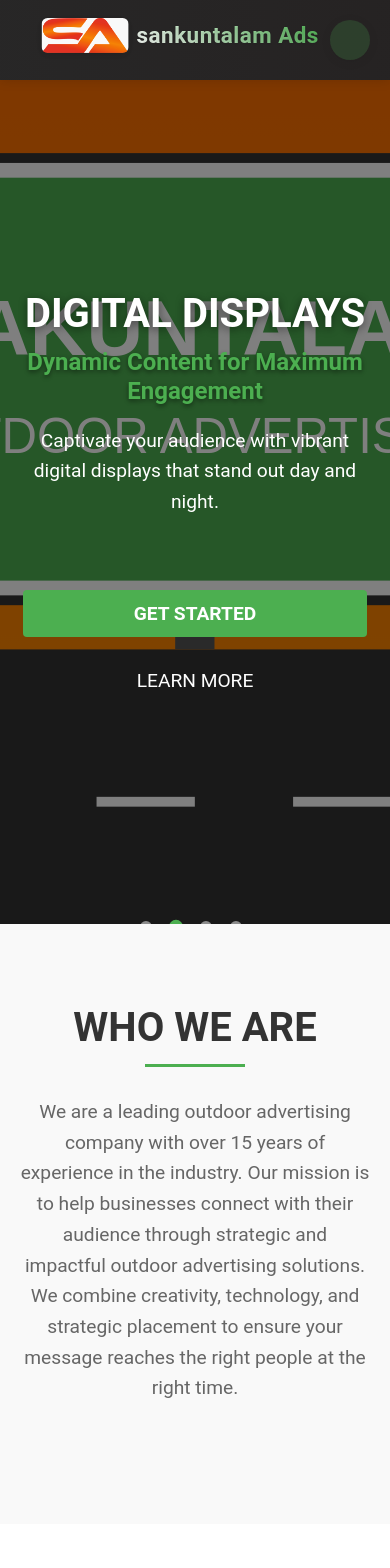
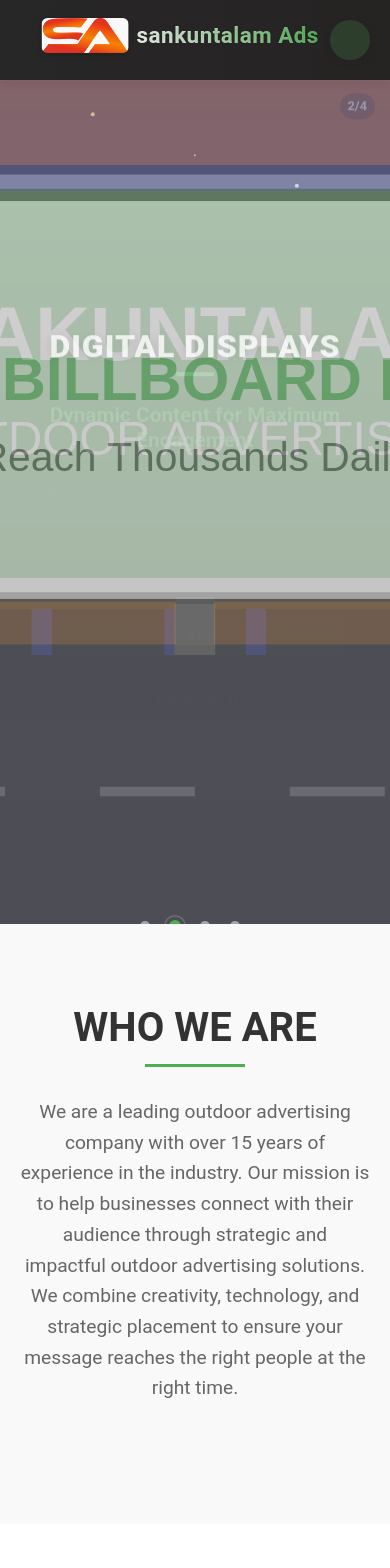
Before and after one commit to prakhar315/sakuntalam, a React (Create React App) app: page / in a window 390 px wide. Shown: the top 1568 px of the page. Built offline with nearby package versions, Linux system fonts and the light colour scheme.

Commit message:
Fix hero section alignment and button positioning

```diff
--- a/src/pages/Home.css
+++ b/src/pages/Home.css
@@ -20,6 +20,7 @@
   position: relative;
   height: 100vh;
   width: 100%;
+  overflow: hidden;
 }
 
 .slide-background {
@@ -30,8 +31,10 @@
   height: 100%;
   background-size: cover;
   background-position: center;
+  background-repeat: no-repeat;
   z-index: 1;
   transition: transform 6s ease;
+  object-fit: cover;
 }
 
 .slick-active .slide-background {
@@ -39,8 +42,10 @@
 }
 
 .slide-content {
-  position: relative;
+  position: absolute;
   z-index: 2;
+  top: 0;
+  left: 0;
   height: 100%;
   width: 100%;
   display: flex;
@@ -49,11 +54,12 @@
   align-items: center;
   text-align: center;
   padding: 0 20px;
-  background: rgba(0, 0, 0, 0.5);
+  background: linear-gradient(to bottom, rgba(0, 0, 0, 0.4), rgba(0, 0, 0, 0.7));
   color: #fff;
   opacity: 0;
   transform: translateY(20px);
   transition: opacity 0.8s ease, transform 0.8s ease;
+  box-sizing: border-box;
 }
 
 .slick-active .slide-content {
@@ -61,14 +67,47 @@
   transform: translateY(0);
 }
 
+.slide-content-inner {
+  display: flex;
+  flex-direction: column;
+  align-items: center;
+  justify-content: center;
+  width: 100%;
+  max-width: 1000px;
+  padding: 20px;
+  margin: 0 auto;
+}
+
+.slide-number {
+  position: absolute;
+  top: 30px;
+  right: 30px;
+  font-size: 1rem;
+  font-weight: 600;
+  color: rgba(255, 255, 255, 0.8);
+  background: rgba(0, 0, 0, 0.3);
+  padding: 5px 10px;
+  border-radius: 20px;
+  opacity: 0;
+  transform: translateY(-20px);
+  transition: opacity 0.8s ease 0.2s, transform 0.8s ease 0.2s;
+}
+
+.slick-active .slide-number {
+  opacity: 1;
+  transform: translateY(0);
+}
+
 .slide-content h1 {
-  font-size: 4rem;
-  font-weight: bold;
-  margin-bottom: 10px;
+  font-size: 4.5rem;
+  font-weight: 800;
+  margin-bottom: 15px;
   text-shadow: 0 2px 10px rgba(0, 0, 0, 0.5);
   opacity: 0;
   transform: translateY(20px);
   transition: opacity 0.8s ease 0.3s, transform 0.8s ease 0.3s;
+  letter-spacing: 1px;
+  text-transform: uppercase;
 }
 
 .slick-active .slide-content h1 {
@@ -76,14 +115,31 @@
   transform: translateY(0);
 }
 
+.slide-divider {
+  width: 80px;
+  height: 4px;
+  background: #4CAF50;
+  margin: 0 auto 20px;
+  border-radius: 2px;
+  opacity: 0;
+  transform: scaleX(0);
+  transition: opacity 0.8s ease 0.4s, transform 0.8s ease 0.4s;
+}
+
+.slick-active .slide-divider {
+  opacity: 1;
+  transform: scaleX(1);
+}
+
 .slide-content h2 {
-  font-size: 2rem;
+  font-size: 2.2rem;
   margin-bottom: 20px;
   color: #4CAF50;
   text-shadow: 0 2px 5px rgba(0, 0, 0, 0.5);
   opacity: 0;
   transform: translateY(20px);
   transition: opacity 0.8s ease 0.5s, transform 0.8s ease 0.5s;
+  font-weight: 600;
 }
 
 .slick-active .slide-content h2 {
@@ -98,6 +154,8 @@
   opacity: 0;
   transform: translateY(20px);
   transition: opacity 0.8s ease 0.7s, transform 0.8s ease 0.7s;
+  line-height: 1.6;
+  text-shadow: 0 1px 3px rgba(0, 0, 0, 0.3);
 }
 
 .slick-active .slide-content p {
@@ -110,6 +168,12 @@
   opacity: 0;
   transform: translateY(20px);
   transition: opacity 0.8s ease 0.9s, transform 0.8s ease 0.9s;
+  display: flex;
+  justify-content: center;
+  align-items: center;
+  flex-wrap: wrap;
+  width: 100%;
+  max-width: 500px;
 }
 
 .slick-active .hero-btns {
@@ -117,30 +181,97 @@
   transform: translateY(0);
 }
 
+.slide-progress-container {
+  position: absolute;
+  bottom: 80px;
+  left: 50%;
+  transform: translateX(-50%);
+  width: 100px;
+  height: 4px;
+  background: rgba(255, 255, 255, 0.3);
+  border-radius: 2px;
+  overflow: hidden;
+  opacity: 0;
+  transition: opacity 0.8s ease 1s;
+}
+
+.slick-active .slide-progress-container {
+  opacity: 1;
+}
+
+.slide-progress {
+  height: 100%;
+  width: 100%;
+  background-color: #4CAF50;
+  transform-origin: left center;
+  animation-name: progressAnimation;
+  animation-timing-function: linear;
+  animation-iteration-count: 1;
+  transform: scaleX(0);
+}
+
+@keyframes progressAnimation {
+  0% {
+    transform: scaleX(0);
+  }
+  100% {
+    transform: scaleX(1);
+  }
+}
+
 .btn {
-  padding: 12px 26px;
+  padding: 14px 30px;
   font-size: 1.2rem;
-  border-radius: 4px;
+  font-weight: 600;
+  border: none;
+  border-radius: 50px;
+  cursor: pointer;
+  transition: all 0.3s ease;
+  text-transform: uppercase;
+  letter-spacing: 1px;
+  position: relative;
+  overflow: hidden;
+  margin: 10px;
+  box-shadow: 0 4px 15px rgba(0, 0, 0, 0.2);
   outline: none;
-  border: none;
-  cursor: pointer;
-  margin: 0 10px;
-  transition: all 0.3s ease-out;
+  min-width: 180px;
+  text-align: center;
+}
+
+.btn::before {
+  content: '';
+  position: absolute;
+  top: 0;
+  left: -100%;
+  width: 100%;
+  height: 100%;
+  background: linear-gradient(90deg, transparent, rgba(255, 255, 255, 0.2), transparent);
+  transition: all 0.6s ease;
+}
+
+.btn:hover::before {
+  left: 100%;
 }
 
 .btn-primary {
-  background-color: #4CAF50;
+  background: linear-gradient(45deg, #4CAF50, #2E7D32);
   color: #fff;
 }
 
 .btn-outline {
   background-color: transparent;
   color: #fff;
-  border: 1px solid #fff;
+  border: 2px solid #fff;
+  backdrop-filter: blur(5px);
 }
 
 .btn:hover {
-  transform: scale(1.05);
+  transform: translateY(-3px);
+  box-shadow: 0 8px 25px rgba(0, 0, 0, 0.3);
+}
+
+.btn:active {
+  transform: translateY(1px);
 }
 
 /* Custom Dots */
@@ -149,12 +280,16 @@
   bottom: 30px;
   width: 100%;
   text-align: center;
+  z-index: 10;
 }
 
 .custom-dots ul {
   margin: 0;
   padding: 0;
   display: inline-block;
+  background-color: rgba(0, 0, 0, 0.3);
+  border-radius: 30px;
+  padding: 5px 15px;
 }
 
 .custom-dots li {
@@ -163,12 +298,30 @@
 }
 
 .dot {
-  width: 12px;
-  height: 12px;
+  width: 10px;
+  height: 10px;
   border-radius: 50%;
   background-color: rgba(255, 255, 255, 0.5);
   cursor: pointer;
   transition: all 0.3s ease;
+  position: relative;
+}
+
+.dot::before {
+  content: '';
+  position: absolute;
+  top: -4px;
+  left: -4px;
+  right: -4px;
+  bottom: -4px;
+  border-radius: 50%;
+  border: 1px solid rgba(255, 255, 255, 0.2);
+  opacity: 0;
+  transition: all 0.3s ease;
+}
+
+.dot:hover {
+  background-color: rgba(255, 255, 255, 0.8);
 }
 
 .dot.active {
@@ -176,31 +329,145 @@
   transform: scale(1.2);
 }
 
+.dot.active::before {
+  opacity: 1;
+}
+
+/* Slick Arrows */
+.slick-arrow {
+  position: absolute;
+  top: 50%;
+  transform: translateY(-50%);
+  z-index: 10;
+  width: 50px;
+  height: 50px;
+  border-radius: 50%;
+  background-color: rgba(0, 0, 0, 0.3);
+  color: white;
+  display: flex;
+  align-items: center;
+  justify-content: center;
+  cursor: pointer;
+  transition: all 0.3s ease;
+  font-size: 1.5rem;
+  opacity: 0.5;
+}
+
+.slick-arrow:hover {
+  background-color: rgba(76, 175, 80, 0.8);
+  opacity: 1;
+}
+
+.slick-prev {
+  left: 20px;
+}
+
+.slick-next {
+  right: 20px;
+}
+
 @media screen and (max-width: 960px) {
   .slide-content h1 {
-    font-size: 3rem;
+    font-size: 3.5rem;
   }
 
   .slide-content h2 {
     font-size: 1.8rem;
+  }
+
+  .slide-progress-container {
+    bottom: 100px;
+  }
+
+  .slide-number {
+    top: 20px;
+    right: 20px;
   }
 }
 
 @media screen and (max-width: 768px) {
   .slide-content h1 {
     font-size: 2.5rem;
+    margin-bottom: 10px;
   }
 
   .slide-content h2 {
     font-size: 1.5rem;
+    margin-bottom: 15px;
   }
 
   .slide-content p {
+    font-size: 1.1rem;
+    margin-bottom: 20px;
+    max-width: 100%;
+  }
+
+  .slide-divider {
+    width: 60px;
+    margin-bottom: 15px;
+  }
+
+  .hero-btns {
+    display: flex;
+    flex-direction: column;
+    width: 100%;
+    max-width: 300px;
+    margin-top: 20px;
+  }
+
+  .btn {
+    margin: 5px 0;
+    padding: 12px 20px;
+    font-size: 1rem;
+    min-width: 100%;
+  }
+
+  .slide-progress-container {
+    bottom: 80px;
+  }
+
+  .custom-dots {
+    bottom: 20px;
+  }
+
+  .slick-arrow {
+    width: 40px;
+    height: 40px;
     font-size: 1.2rem;
   }
 
-  .btn {
-    width: 100%;
+  .slick-prev {
+    left: 10px;
+  }
+
+  .slick-next {
+    right: 10px;
+  }
+}
+
+@media screen and (max-width: 480px) {
+  .slide-content h1 {
+    font-size: 2rem;
+  }
+
+  .slide-content h2 {
+    font-size: 1.3rem;
+  }
+
+  .slide-content p {
+    font-size: 1rem;
+  }
+
+  .slide-number {
+    font-size: 0.8rem;
+    top: 15px;
+    right: 15px;
+    padding: 3px 8px;
+  }
+
+  .slide-progress-container {
+    width: 80px;
+    bottom: 70px;
   }
 }
 
--- a/src/pages/Home.js
+++ b/src/pages/Home.js
@@ -3,6 +3,7 @@ import './Home.css';
 import Slider from 'react-slick';
 import 'slick-carousel/slick/slick.css';
 import 'slick-carousel/slick/slick-theme.css';
+import { FaChevronLeft, FaChevronRight } from 'react-icons/fa';
 
 // Import client logos
 import hindustan from '../img/clients/hindustan.png';
@@ -32,15 +33,35 @@ import billboard4 from '../img/billboards/billboard4.svg';
 function Home() {
   const [currentSlide, setCurrentSlide] = useState(0);
 
+  // Custom arrow components
+  const PrevArrow = (props) => {
+    const { className, onClick } = props;
+    return (
+      <div className={className} onClick={onClick}>
+        <FaChevronLeft />
+      </div>
+    );
+  };
+
+  const NextArrow = (props) => {
+    const { className, onClick } = props;
+    return (
+      <div className={className} onClick={onClick}>
+        <FaChevronRight />
+      </div>
+    );
+  };
+
   // Slider settings
   const sliderSettings = {
     dots: true,
     infinite: true,
-    speed: 1000,
+    speed: 1500,
     slidesToShow: 1,
     slidesToScroll: 1,
     autoplay: true,
-    autoplaySpeed: 5000,
+    autoplaySpeed: 6000,
+    pauseOnHover: false,
     fade: true,
     cssEase: 'cubic-bezier(0.7, 0, 0.3, 1)',
     beforeChange: (_, next) => setCurrentSlide(next),
@@ -51,7 +72,18 @@ function Home() {
     ),
     customPaging: i => (
       <div className={`dot ${i === currentSlide ? 'active' : ''}`}></div>
-    )
+    ),
+    prevArrow: <PrevArrow />,
+    nextArrow: <NextArrow />,
+    responsive: [
+      {
+        breakpoint: 768,
+        settings: {
+          arrows: false,
+          dots: true
+        }
+      }
+    ]
   };
 
   // Billboard slides data
@@ -94,12 +126,25 @@ function Home() {
                 style={{ backgroundImage: `url(${slide.image})` }}
               ></div>
               <div className="slide-content">
+                <div className="slide-number">{index + 1}/{slides.length}</div>
+                <div className="slide-content-inner">
                   <h1>{slide.title}</h1>
+                  <div className="slide-divider"></div>
                   <h2>{slide.subtitle}</h2>
                   <p>{slide.description}</p>
                   <div className="hero-btns">
                     <button className="btn btn-primary">GET STARTED</button>
                     <button className="btn btn-outline">LEARN MORE</button>
+                  </div>
+                </div>
+                <div className="slide-progress-container">
+                  <div
+                    className="slide-progress"
+                    style={{
+                      animationDuration: `${sliderSettings.autoplaySpeed}ms`,
+                      animationPlayState: currentSlide === index ? 'running' : 'paused'
+                    }}
+                  ></div>
                 </div>
               </div>
             </div>
```
Also changed, not shown: package.json (+4 -4 lines), 2 other files (tests, documents, lock files or other folders). Lines whose indentation alone changed are shown as unchanged.
